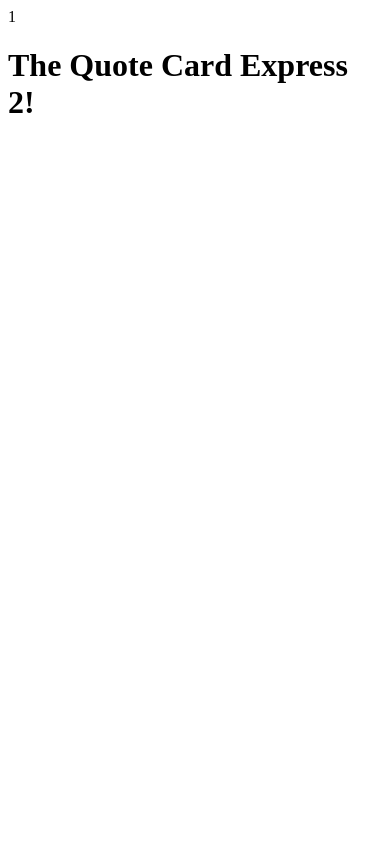
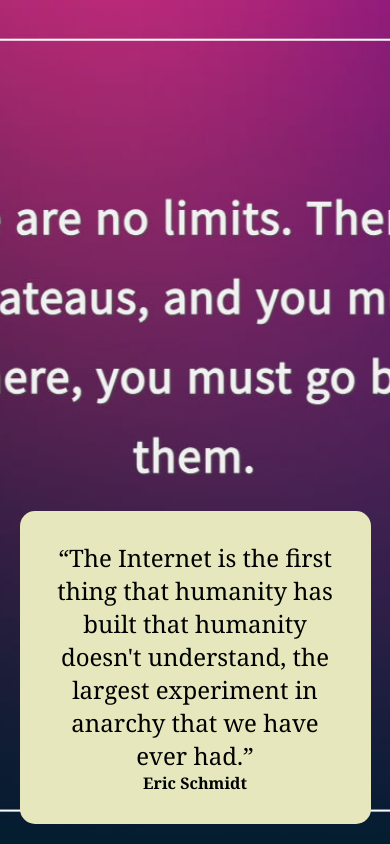
Before and after one commit to ivyownn/the-quote-card-express_redo_3, a website: page public/index.html in a window 390 px wide. Drawn offline with Linux system fonts and the light colour scheme.

Commit message:
Initial Commit: Responsive quote card project

```diff
--- /dev/null
+++ b/public/css/style.css
@@ -0,0 +1,56 @@
+/* Reset basics */
+* {
+  margin: 0;
+  padding: 0;
+  box-sizing: border-box;
+}
+
+/* Full height setup */
+body,
+html {
+  height: 100%;
+  font-family: Cambria, Cochin, Georgia, Times, "Times New Roman", serif,
+    sans-serif;
+}
+
+/* Main container */
+.main {
+  position: relative;
+  height: 100vh;
+  display: flex;
+  justify-content: center;
+  align-items: flex-end; /* 👈 this moves the content to the bottom */
+  padding: 20px; /* optional: adds some space from the bottom */
+}
+
+/* Background image */
+.mockup-img {
+  position: absolute;
+  top: 0;
+  left: 0;
+  width: 100%;
+  height: 100vh; /* you can also use 100% here if you prefer */
+  object-fit: cover;
+  z-index: -1;
+}
+
+/* Quote card */
+.quote-container {
+  background: rgb(230, 231, 188);
+  padding: 30px;
+  border-radius: 15px;
+  text-align: center;
+  max-width: 90%;
+  width: 400px;
+  position: absolute;
+}
+
+.quote-text {
+  font-size: 1.5rem;
+  margin-bottom: 15px;
+}
+
+.author-text {
+  font-size: 1rem;
+  font-weight: bold;
+}
--- a/public/index.html
+++ b/public/index.html
@@ -1,11 +1,24 @@
-1 <!DOCTYPE html>
+<!DOCTYPE html>
 <html lang="en">
   <head>
     <meta charset="UTF-8" />
     <meta name="viewport" content="width=device-width, initial-scale=1.0" />
-    <title>Document</title>
+    <link rel="stylesheet" href="./css/style.css" />
+    <link rel="stylesheet" href="./css/reset.css" />
+    <title>Quote Card</title>
   </head>
   <body>
-    <h1>The Quote Card Express 2!</h1>
+    <main class="main">
+      <img src="./img/mockup.jpg" alt="Mockup" class="mockup-img" />
+      <article class="quote-container">
+        <q id="quote" class="quote-text"
+          >The Internet is the first thing that humanity has built that humanity
+          doesn't understand, the largest experiment in anarchy that we have
+          ever had.</q
+        >
+        <p id="author" class="author-text">Eric Schmidt</p>
+      </article>
+    </main>
+    <script src="./js/index.js"></script>
   </body>
 </html>
```
Also changed, not shown: public/css/reset.css (added), public/img/mockup.jpg (added), public/js/index.js (added), 2 other files.
